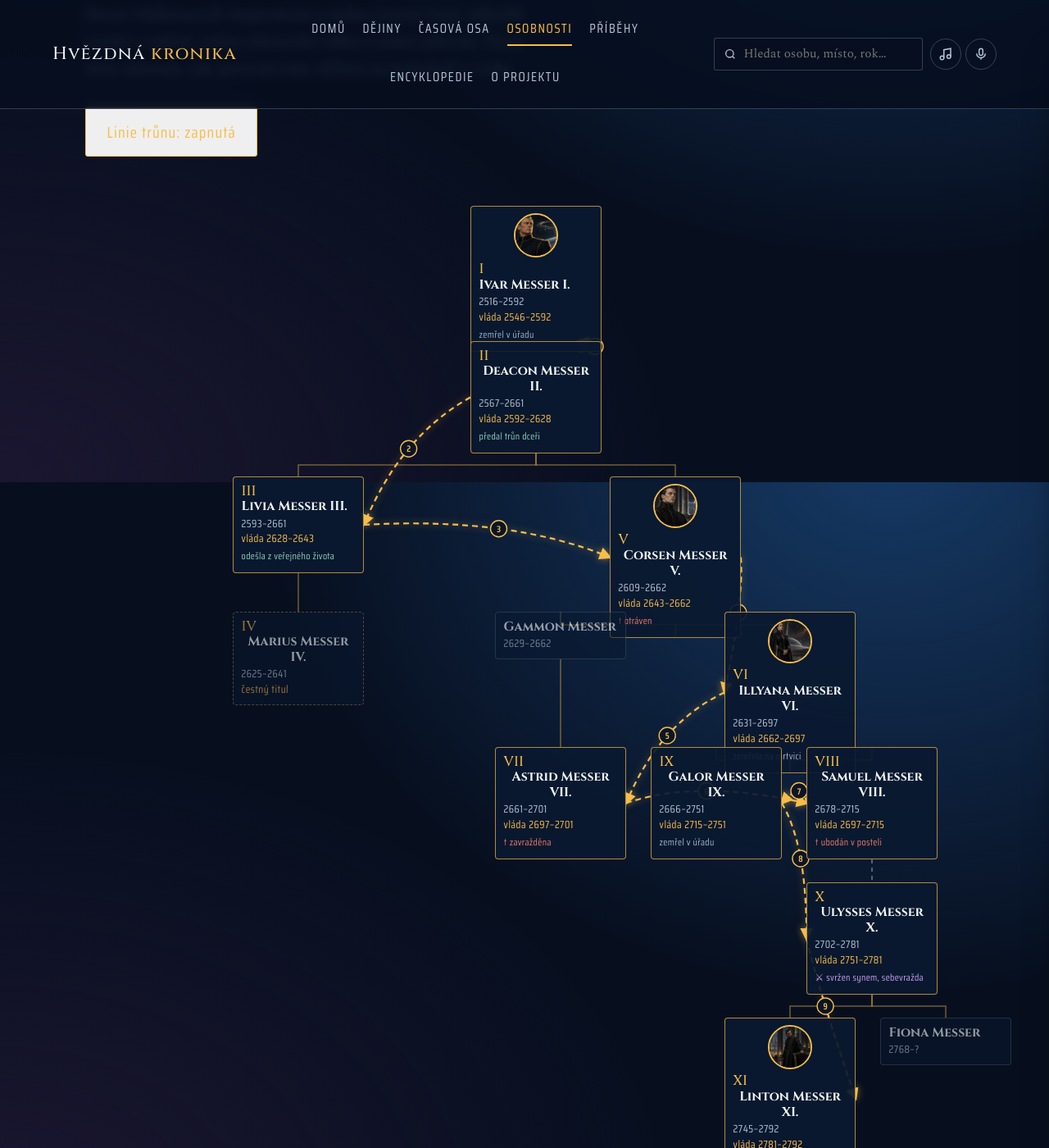
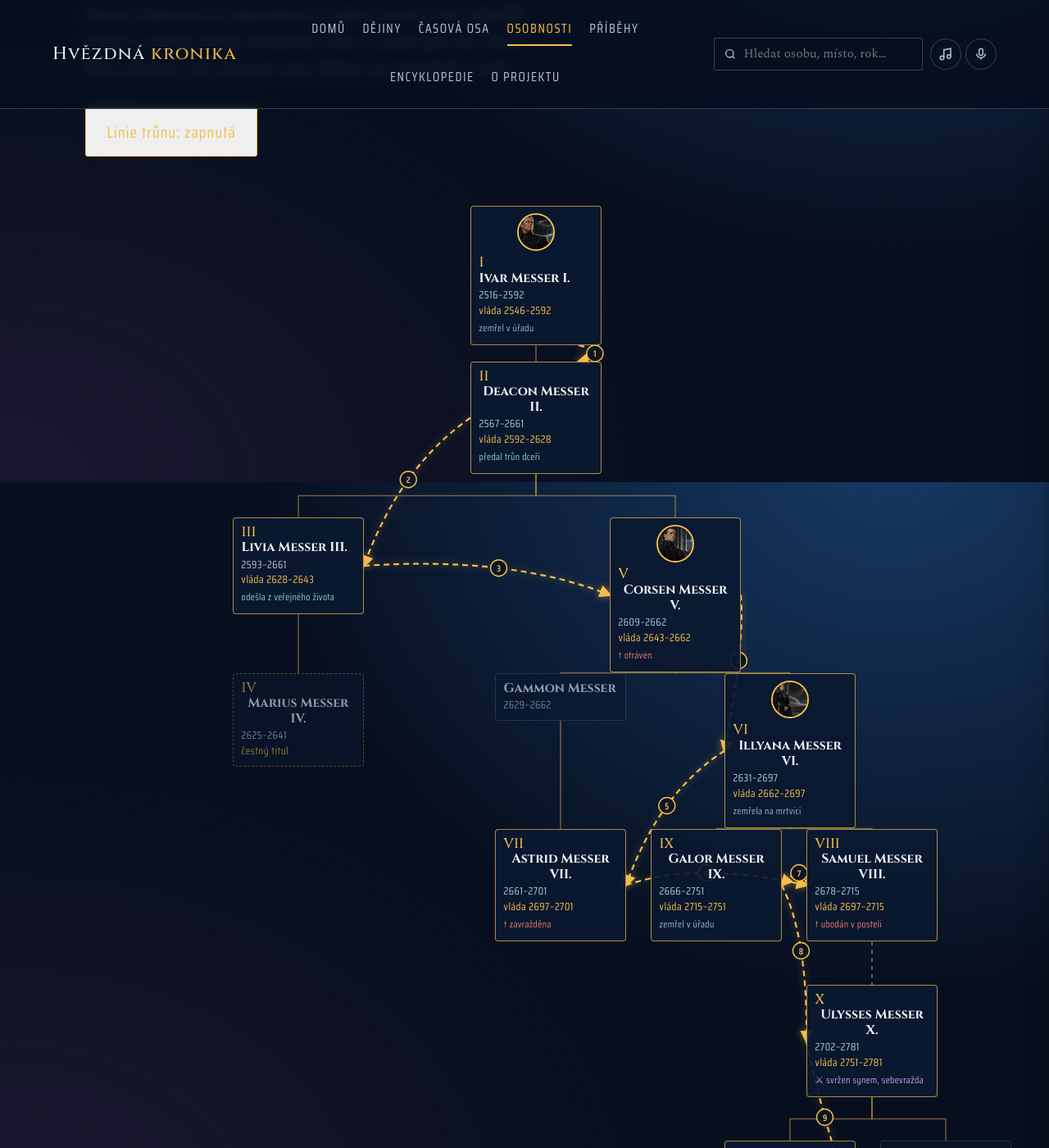
Before and after one commit to dadotik-eng/kronika-vesmiru, a Jekyll site: the page built from rod-messeru.html, in a window 1280 px wide and 1400 px high, scrolled down 312 px. Shown: the whole window at 82% size. Built offline with Jekyll 4.4.1, drawn with Linux system fonts in a browser that asks for light colours.

Commit message:
Rodokmen: větší rozestupy generací
Co-Authored-By: Claude Opus 5.5 <noreply@anthropic.com>
Claude-Session: https://claude.ai/code/session_019nmCp42rAmbc4M4RKrxxCM

```diff
--- a/assets/css/styl.css
+++ b/assets/css/styl.css
@@ -527,7 +527,7 @@ a.os-odkaz:hover { color: var(--akcent); }
 .strom.linie-zap .uzel:not(.imperator) { opacity: .6; }
 .strom.linie-zap .uzel:not(.imperator):hover { opacity: 1; }
 .uzel.s-portretem { padding-top: .5rem; }
-.u-portret { display: block; width: 54px; height: 54px; object-fit: cover; object-position: 50% 22%; border-radius: 50%; border: 2px solid var(--akcent); margin: 0 auto .3rem; }
+.u-portret { display: block; width: 46px; height: 46px; object-fit: cover; object-position: 50% 22%; border-radius: 50%; border: 2px solid var(--akcent); margin: 0 auto .3rem; }
 .u-konec { display: block; font-family: var(--label); font-size: .74rem; letter-spacing: .03em; margin-top: .15rem; }
 .k-smrt { color: #9fb3c8; } .k-abdikace { color: #8fd0c0; } .k-vrazda { color: #f07a6a; } .k-svrzeni { color: #c9a0f0; }
 .legenda .lg.lin { border: 0; border-top: 2px dashed #f6bd4b; height: 0; width: 22px; }
--- a/rod-messeru.html
+++ b/rod-messeru.html
@@ -78,7 +78,7 @@ popis: Rodokmen dynastie Messerů, která vládla lidstvu 246 let. Od Ivara Mess
   var RIM = ['I','II','III','IV','V','VI','VII','VIII','IX','X','XI'];
   var trun = DATA.filter(function (m) { return m.cislo && !m.cestny; }).sort(function (a, b) { return RIM.indexOf(a.cislo) - RIM.indexOf(b.cislo); });
   var strom = document.getElementById('strom'), svg = document.getElementById('cary'), lin = document.getElementById('linie');
-  var W = 1180, RADEK = 165, VYSKA = 7 * RADEK;
+  var W = 1180, RADEK = 190, VYSKA = 7 * RADEK;
   strom.style.width = W + 'px'; strom.style.height = VYSKA + 'px';
   [svg, lin].forEach(function (g) { g.setAttribute('viewBox', '0 0 ' + W + ' ' + VYSKA); g.setAttribute('width', W); g.setAttribute('height', VYSKA); });
   var uzly = [].slice.call(strom.querySelectorAll('.uzel'));
```
